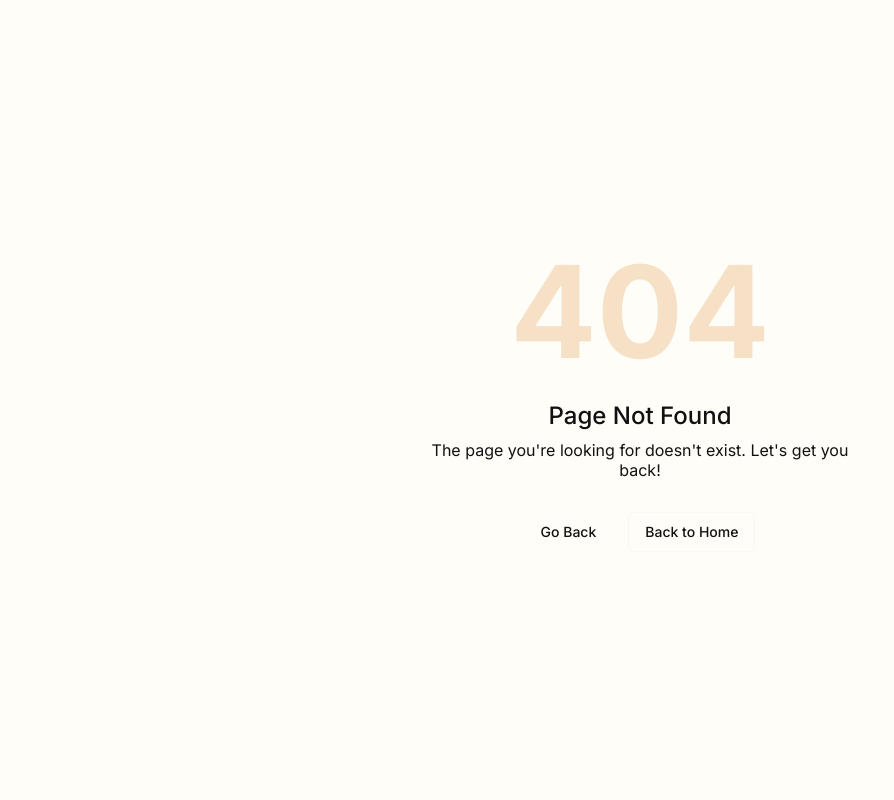
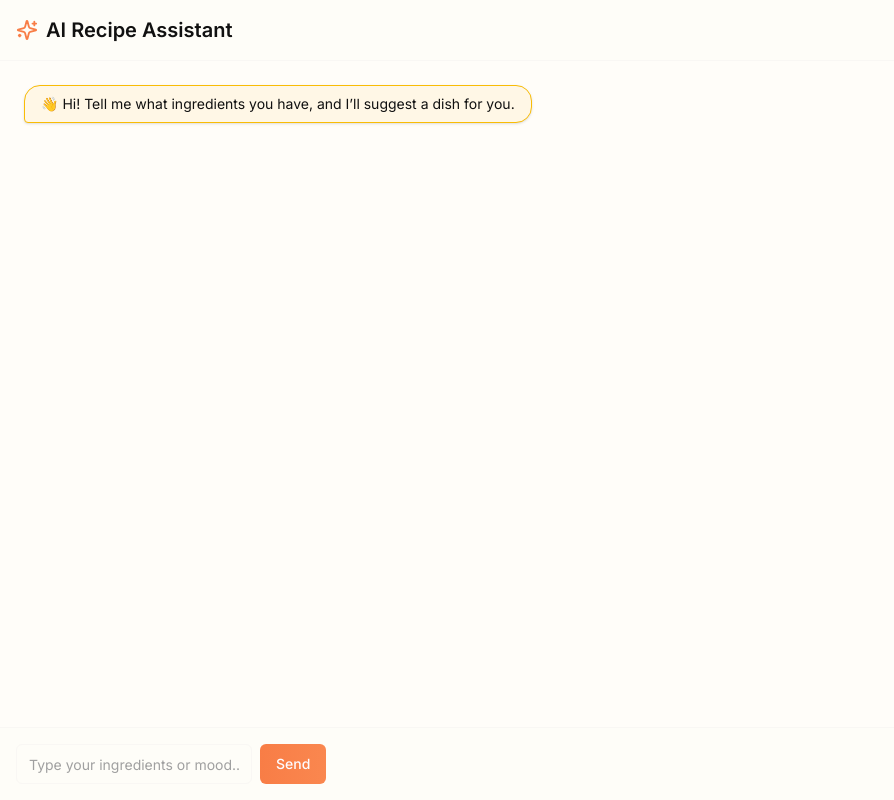
Before and after one commit to dnyaneshsb20/HeritageBites, a React (Vite) app: page /ai-suggestions in a window 1280 px wide. Before the commit this address had no page. Shown: the whole page, without its empty margins (0-894 px from the left). Built offline with nearby package versions, Linux system fonts and the light colour scheme.

Commit message:
AI Assistant Design

```diff
--- a/package.json
+++ b/package.json
@@ -88,7 +88,7 @@
     "autoprefixer": "10.4.2",
     "postcss": "8.4.8",
     "tailwindcss": "3.4.6",
-    "vite": "^5.4.19",
+    "vite": "^5.4.20",
     "vite-tsconfig-paths": "3.6.0"
   }
 }
--- a/src/Routes.jsx
+++ b/src/Routes.jsx
@@ -11,6 +11,7 @@ import RecipeDetailInstructions from './pages/recipe-detail-instructions';
 import RecipeDiscoveryDashboard from './pages/recipe-discovery-dashboard';
 import Dashboard from './pages/dashboard';
 import SignIn from "./pages/sign-in";
+import AISuggestions from "./pages/ai-suggestions";
 
 const Routes = () => {
   return (
@@ -25,6 +26,7 @@ const Routes = () => {
         <Route path="/admin-recipe-management" element={<AdminRecipeManagement />} />
         <Route path="/recipe-detail-instructions" element={<RecipeDetailInstructions />} />
         <Route path="/recipe-discovery-dashboard" element={<RecipeDiscoveryDashboard />} />
+        <Route path="/ai-suggestions" element={<AISuggestions />} />
         <Route path="/dashboard" element={<Dashboard />} />
         <Route path="/signin" element={<SignIn />} />
         <Route path="*" element={<NotFound />} />
--- /dev/null
+++ b/src/pages/ai-suggestions/index.jsx
@@ -0,0 +1,88 @@
+import React, { useState } from "react";
+import Button from "../../components/ui/Button";
+import Input from "../../components/ui/Input";
+import Icon from "../../components/AppIcon";
+
+const AISuggestions = () => {
+  const [messages, setMessages] = useState([
+    { role: "ai", text: "👋 Hi! Tell me what ingredients you have, and I’ll suggest a dish for you." }
+  ]);
+  const [query, setQuery] = useState("");
+
+  const handleAskAI = (e) => {
+    e.preventDefault();
+    if (!query.trim()) return;
+
+    // Add user message
+    const newMessages = [...messages, { role: "user", text: query }];
+    setMessages(newMessages);
+
+    // Simulated AI response (replace with API call later)
+    setTimeout(() => {
+      setMessages((prev) => [
+        ...prev,
+        { role: "ai", text: `🍲 Based on "${query}", I suggest Paneer Butter Masala with Naan.` }
+      ]);
+    }, 600);
+
+    setQuery("");
+  };
+
+  return (
+    <div className="flex flex-col h-screen bg-background">
+      {/* Header */}
+      <div className="p-4 border-b border-border bg-popover shadow-sm flex items-center space-x-2">
+        <Icon name="Sparkles" size={22} className="text-[#f87d46]" />
+        <h1 className="text-xl font-semibold text-foreground">
+          AI Recipe Assistant
+        </h1>
+      </div>
+
+      {/* Chat Area */}
+      <div className="flex-1 overflow-y-auto p-6 space-y-4 bg-[#FFFDF9]">
+        {messages.map((msg, idx) => (
+          <div
+            key={idx}
+            className={`flex ${
+              msg.role === "user" ? "justify-end" : "justify-start"
+            }`}
+          >
+            <div
+              className={`max-w-[75%] px-4 py-2 rounded-2xl text-sm shadow
+                ${
+                  msg.role === "user"
+                    ? "bg-gradient-to-r from-[#f87d46] to-[#fa874f] text-white rounded-br-sm"
+                    : "bg-[#FFF7E6] border border-[#F9BC06] text-foreground rounded-bl-sm"
+                }`}
+            >
+              {msg.text}
+            </div>
+          </div>
+        ))}
+      </div>
+
+      {/* Input Area */}
+      <form
+        onSubmit={handleAskAI}
+        className="p-4 border-t border-border bg-popover flex gap-2"
+      >
+        <Input
+          type="text"
+          placeholder="Type your ingredients or mood..."
+          value={query}
+          onChange={(e) => setQuery(e.target.value)}
+          className="flex-1"
+        />
+        <Button
+          type="submit"
+          variant="hero"
+          className="bg-gradient-to-r from-[#f87d46] to-[#fa874f] text-[#fdfbff]"
+        >
+          Send
+        </Button>
+      </form>
+    </div>
+  );
+};
+
+export default AISuggestions;
--- a/src/pages/dashboard/components/Hero.jsx
+++ b/src/pages/dashboard/components/Hero.jsx
@@ -108,6 +108,7 @@ const Hero = () => {
               variant="hero"
               size="lg"
               className="min-w-48 bg-gradient-to-r from-[#f87d46] to-[#fa874f] text-[#fdfbff] group relative"
+              onClick={() => navigate("/ai-suggestions")}
             >
               <span className="relative inline-flex items-center">
                 <Sparkles className="mr-2 h-5 w-5 group-hover:animate-spin-gemini drop-shadow-[0_0_6px_rgba(255,200,100,0.7)]" />
```
